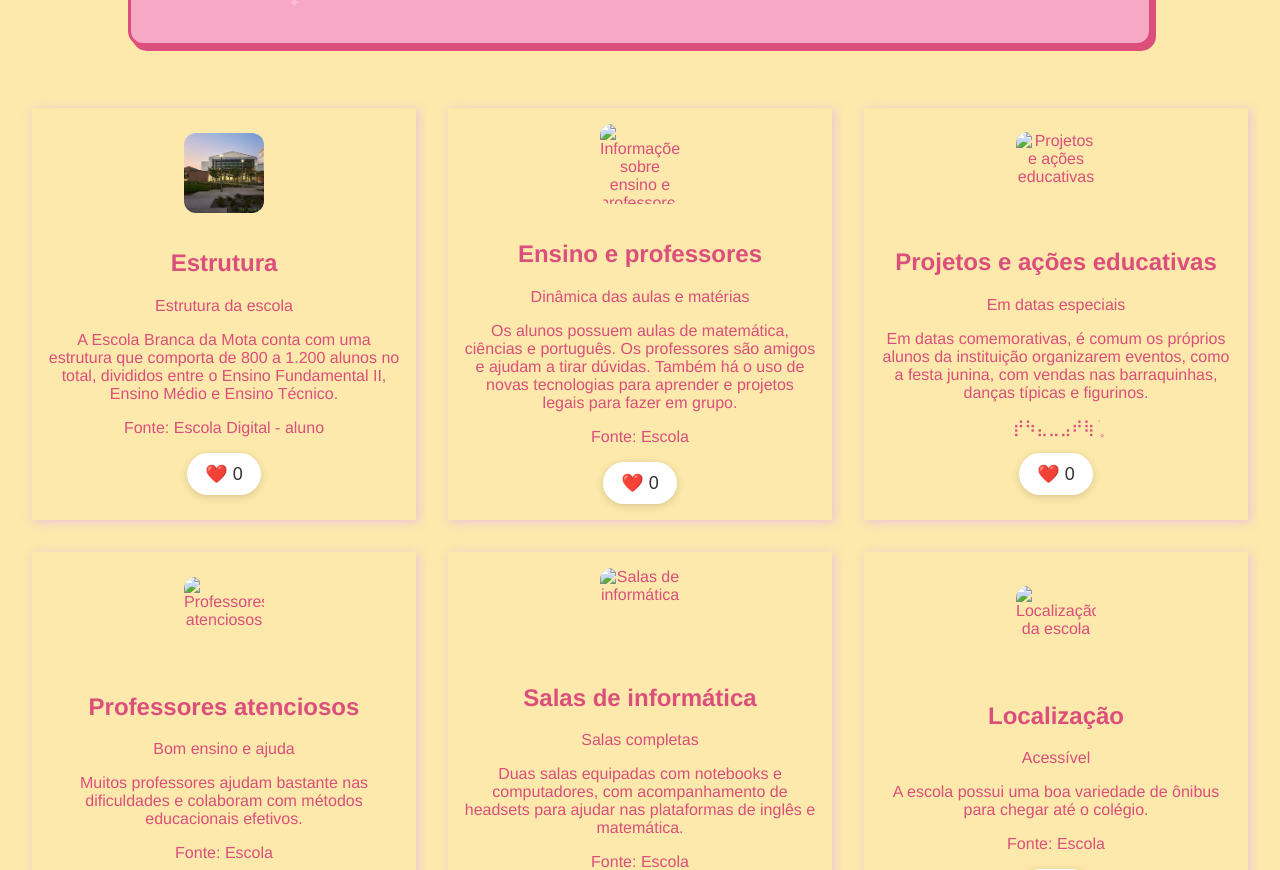
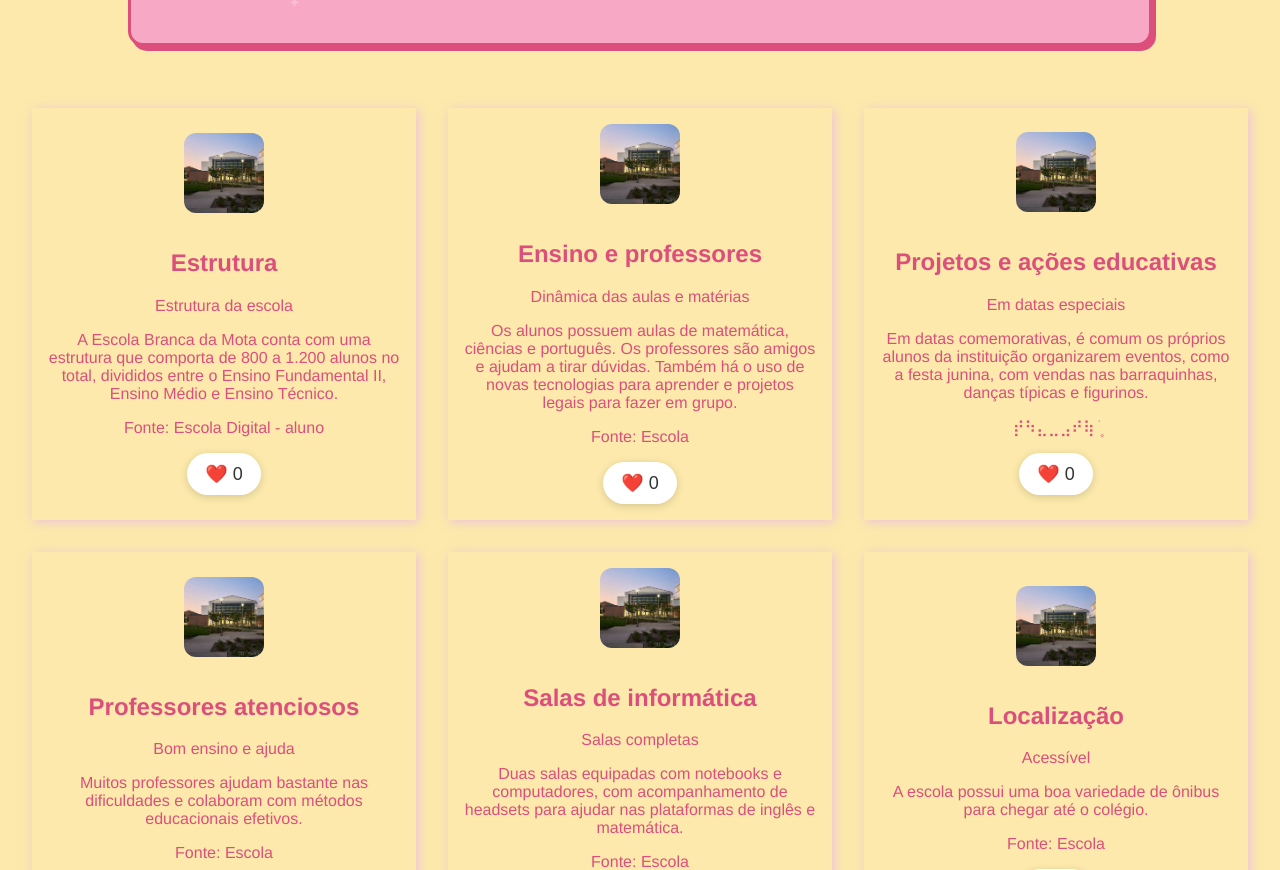
Before and after one commit to anareis1909/blog_3b_BMF_Anareis, a plain HTML site: page index.html in a window 1280 px wide. Shown: the part 230-1100 px from the top of the page. Drawn offline with Linux system fonts and the light colour scheme.

Commit message:
salvando

```diff
--- a/index.html
+++ b/index.html
@@ -44,7 +44,7 @@
 
 
     <article>
-        <img src="img/imagem1.png" alt="Informações sobre ensino e professores">
+        <img src="img/img1.jpeg" alt="Informações sobre ensino e professores">
 
         <div>
             <h2>Ensino e professores</h2>
@@ -73,7 +73,7 @@
 
 
     <article>
-        <img src="img/imagem1.png" alt="Projetos e ações educativas">
+        <img src="img/img1.jpeg" alt="Projetos e ações educativas">
 
         <div>
             <h2>Projetos e ações educativas</h2>
@@ -101,7 +101,7 @@
 
 
     <article>
-        <img src="img/imagem1.png" alt="Professores atenciosos">
+        <img src="img/img1.jpeg" alt="Professores atenciosos">
 
         <div>
             <h2>Professores atenciosos</h2>
@@ -128,7 +128,7 @@
 
 
     <article>
-        <img src="img/imagem1.png" alt="Salas de informática">
+        <img src="img/img1.jpeg" alt="Salas de informática">
 
         <div>
             <h2>Salas de informática</h2>
@@ -156,7 +156,7 @@
 
 
     <article>
-        <img src="img/imagem1.png" alt="Localização da escola">
+        <img src="img/img1.jpeg" alt="Localização da escola">
 
         <div>
             <h2>Localização</h2>
```
Also changed, not shown: 1 other file.
